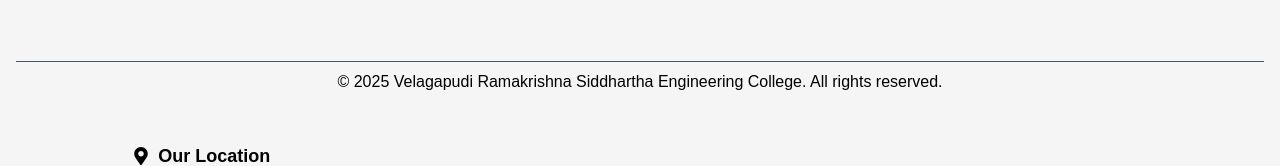
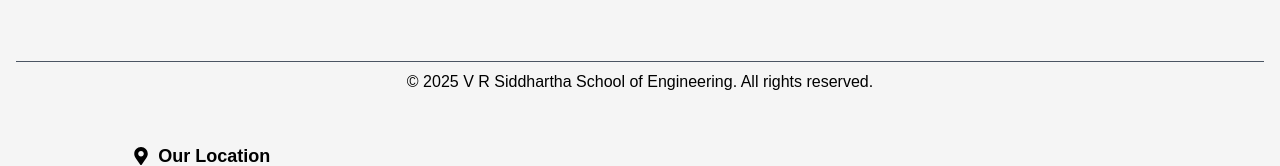
Before and after one commit to roshaneleshaddai/rdconclave, a Next.js app: page /components/footer in a window 1280 px wide. Shown: the part 463-629 px from the top of the page. Built offline with nearby package versions, Linux system fonts and the light colour scheme; a web font is replaced by a local one.

Commit message:
Update page.jsx
clg name updated
--ng

```diff
--- a/app/components/footer/page.jsx
+++ b/app/components/footer/page.jsx
@@ -98,8 +98,7 @@
         {/* Footer Bottom Text */}
         <div className="mt-6 border-t border-gray-600 pt-2">
           <p className="text-center">
-            © {new Date().getFullYear()} Velagapudi Ramakrishna Siddhartha
-            Engineering College. All rights reserved.
+            © {new Date().getFullYear()} V R Siddhartha School of Engineering. All rights reserved.
           </p>
         </div>
       </div>
```
